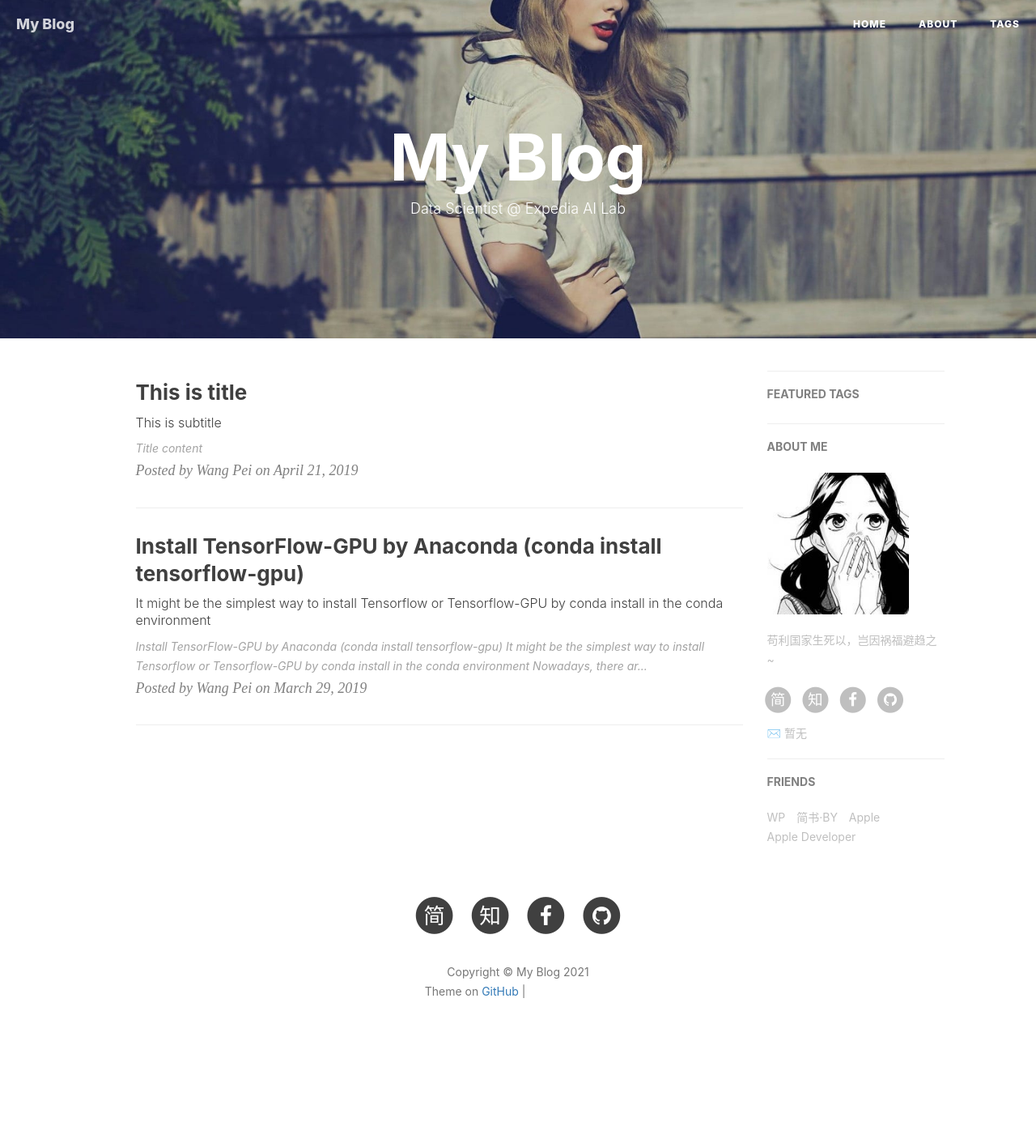
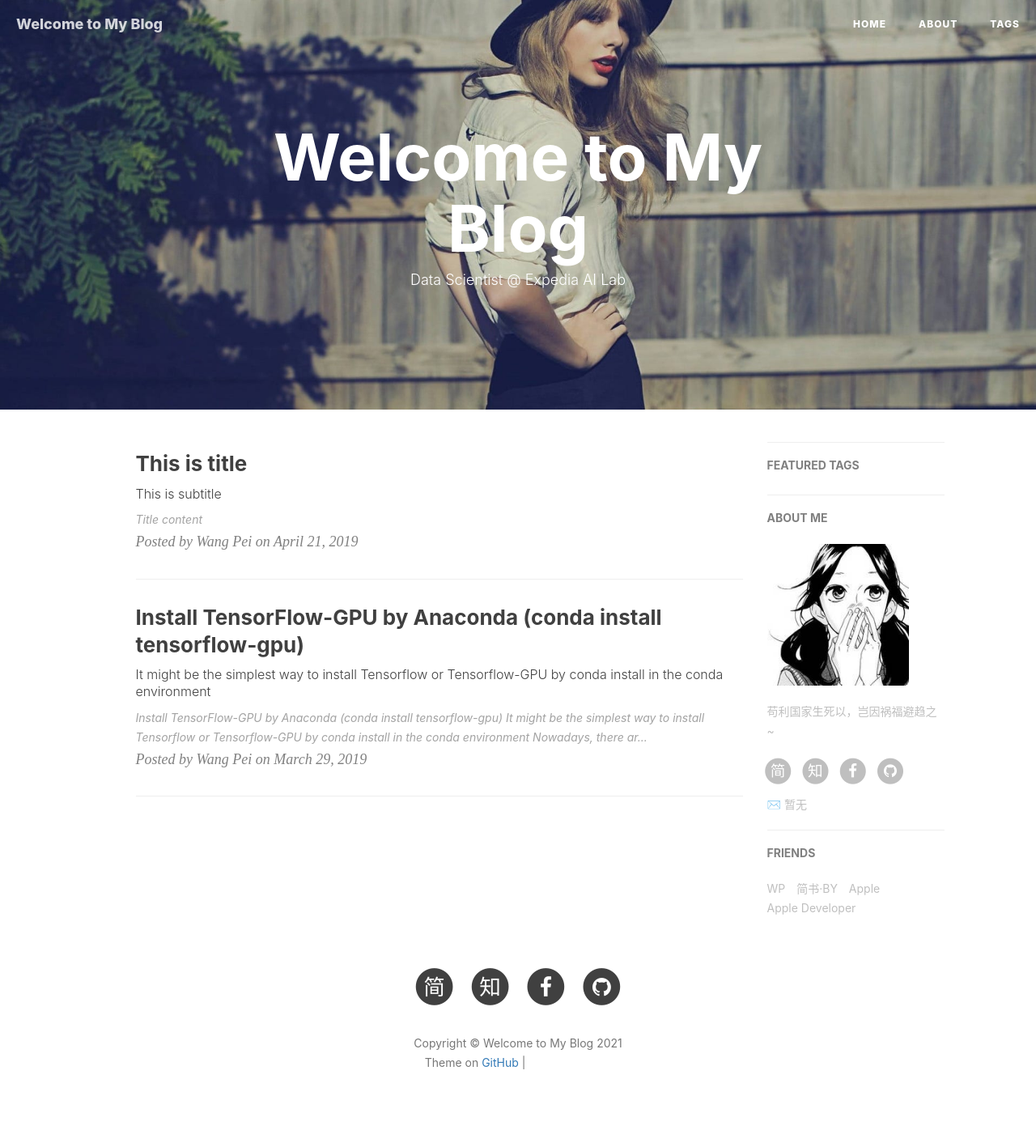
Before and after one commit to sx910604/sx910604.github.io, a Jekyll site: the page built from index.html, in a window 1280 px wide. Shown: the whole page at 81% size. Built offline with Jekyll 4.4.1, drawn with Linux system fonts in a browser that asks for light colours; nearby versions of some CDN libraries; the list of posts is cut into pages by our own code; comment, search, counter and statistics services are not loaded; before the commit the page ends 1329 px from its top, so only the background shows below that; some of the changed lines change nothing that is shown; grey boxes are pictures that could not be loaded.

Commit message:
Update _config.yml

```diff
--- a/_config.yml
+++ b/_config.yml
@@ -1,13 +1,13 @@
 # Site settings
-title: My Blog
-SEOTitle: 我的博客 | My Blog
+title: Welcome to My Blog
+SEOTitle: Xiang's Blog
 header-img: img/post-bg-desk.jpg
 email: 暂无
 description: "写一句你想写的话"
-keyword: "我的博客"
-url: "http://name.github.io"          # your host, for absolute URL
+keyword: "my blog"
+url: "http://sx910604.github.io"          # your host, for absolute URL
 baseurl: ""      # for example, '/blog' if your blog hosted on 'host/blog'
-github_repo: "https://github.com/name/name.github.io.git" # you code repository
+github_repo: "https://github.com/sx910604/sx910604.github.io.git" # you code repository
 
 # Sidebar settings
 sidebar: true                           # whether or not using Sidebar.
```
